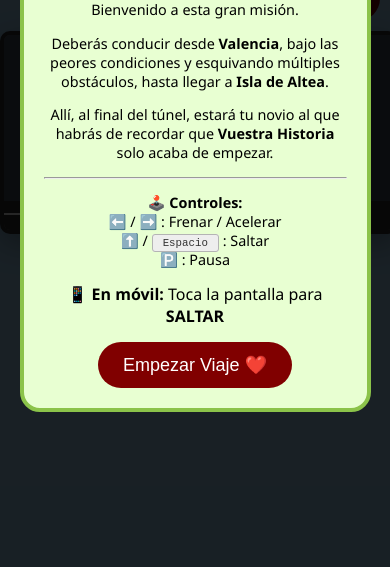
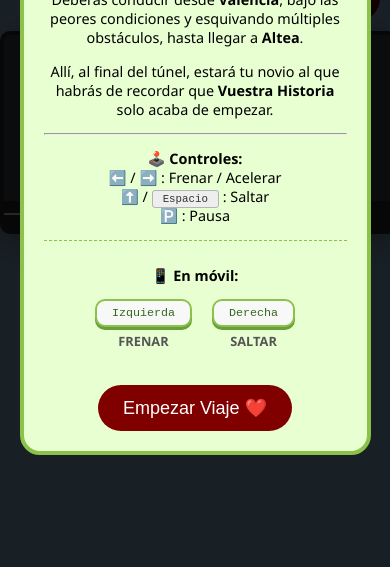
Before and after one commit to ElisaGDR/Travel, a plain HTML site: page index.html in a window 390 px wide. Shown: the part 277-844 px from the top of the page. Drawn offline with Linux system fonts and the light colour scheme.

Commit message:
Feat: more mobile effects

```diff
--- a/index.html
+++ b/index.html
@@ -14,14 +14,26 @@
             <h1>🚗 En busca del Novio perdido</h1>
             <div class="modal-body">
                 <p>Bienvenido a esta gran misión.</p>
-                <p>Deberás conducir desde <b>Valencia</b>, bajo las peores condiciones y esquivando múltiples obstáculos, hasta llegar a <b>Isla de Altea</b>.</p>
+                <p>Deberás conducir desde <b>Valencia</b>, bajo las peores condiciones y esquivando múltiples obstáculos, hasta llegar a <b>Altea</b>.</p>
                 <p>Allí, al final del túnel, estará tu novio al que habrás de recordar que <b>Vuestra Historia</b> solo acaba de empezar.</p>
                 <hr>
                 <p class="controls">🕹️ <b>Controles:</b><br>
                 ⬅️ / ➡️ : Frenar / Acelerar<br>
                 ⬆️ / <kbd class="spacebar">Espacio</kbd> : Saltar<br>
                 🅿️ : Pausa</p>
-                📱 <b>En móvil:</b> Toca la pantalla para <b>SALTAR</b></p>
+                <div class="mobile-info">
+                    <p>📱 <b>En móvil:</b></p>
+                    <div class="touch-controls">
+                        <div class="touch-side">
+                            <kbd>Izquierda</kbd>
+                            <span>Frenar</span>
+                    </div>
+        <div class="touch-side">
+            <kbd>Derecha</kbd>
+            <span>Saltar</span>
+        </div>
+    </div>
+</div>
             </div>
             <button id="startBtn">Empezar Viaje ❤️</button>
         </div>
--- a/script.js
+++ b/script.js
@@ -47,8 +47,8 @@ const obstacleTypes = [
 
 const obstacles = [];
 const isMobile = window.innerWidth < 768;
-const numObstacles = isMobile ? 25 : 40;
-const spacing = isMobile ? 400 : 245;
+const numObstacles = isMobile ? 30 : 40;
+const spacing = isMobile ? 330 : 245;
 
 for (let i = 0; i < numObstacles; i++) {
     const type = obstacleTypes[Math.floor(Math.random() * obstacleTypes.length)];
@@ -75,14 +75,29 @@ window.addEventListener("keyup", (e) => keys[e.code] = false);
 
 window.addEventListener("touchstart", (e) => {
     if (gameStarted && !isPaused && !hasReachedEnd) {
-        keys["ArrowUp"] = true;
         const touchX = e.touches[0].clientX;
-        if (touchX > window.innerWidth / 2) keys["ArrowRight"] = true;
-        else keys["ArrowLeft"] = true;
+        const screenWidth = window.innerWidth;
+
+        // Si toca el lado IZQUIERDO (menos del 30% de la pantalla) -> FRENA
+        if (touchX < screenWidth * 0.3) {
+            keys["ArrowLeft"] = true;
+            keys["ArrowUp"] = false;
+            keys["ArrowRight"] = false;
+        }
+        // Si toca el resto de la pantalla -> SALTA Y ACELERA
+        else {
+            keys["ArrowUp"] = true;
+            keys["ArrowRight"] = true;
+            keys["ArrowLeft"] = false;
+        }
     }
-});
+}, {passive: false});
+
 window.addEventListener("touchend", () => {
-    keys["ArrowUp"] = false; keys["ArrowRight"] = false; keys["ArrowLeft"] = false;
+    // Al soltar el dedo, reseteamos todas las teclas
+    keys["ArrowUp"] = false;
+    keys["ArrowRight"] = false;
+    keys["ArrowLeft"] = false;
 });
 
 startBtn.onclick = () => { overlay.style.display = "none"; gameStarted = true; update(); };
--- a/style.css
+++ b/style.css
@@ -58,3 +58,50 @@ kbd {
         font-size: 0.75em;
 }
 }
+
+canvas {
+    -webkit-touch-callout: none;
+    -webkit-user-select: none;
+    user-select: none;
+}
+
+.mobile-info {
+    margin-top: 15px;
+    padding-top: 10px;
+    border-top: 1px dashed #8bc34a;
+    margin-bottom: 35px;
+}
+
+/* Caja de controles dividida en dos */
+.touch-controls {
+    display: flex;
+    justify-content: center;
+    gap: 20px;
+    margin-top: 10px;
+}
+
+/* Cada columna (Izquierda / Derecha) */
+.touch-side {
+    display: flex;
+    flex-direction: column;
+    align-items: center;
+    gap: 5px;
+}
+
+/* Estilo para los "botones" táctiles (reutilizando el estilo kbd) */
+.touch-side kbd {
+    background-color: #f8f8f8;
+    border: 2px solid #8bc34a; /* Verde a juego con el modal */
+    color: #33691e;
+    padding: 5px 15px;
+    border-radius: 10px;
+    box-shadow: 0 3px 0 #689f38;
+    font-size: 0.9em;
+}
+
+.touch-side span {
+    font-size: 0.8em;
+    font-weight: bold;
+    color: #555;
+    text-transform: uppercase;
+}
```
